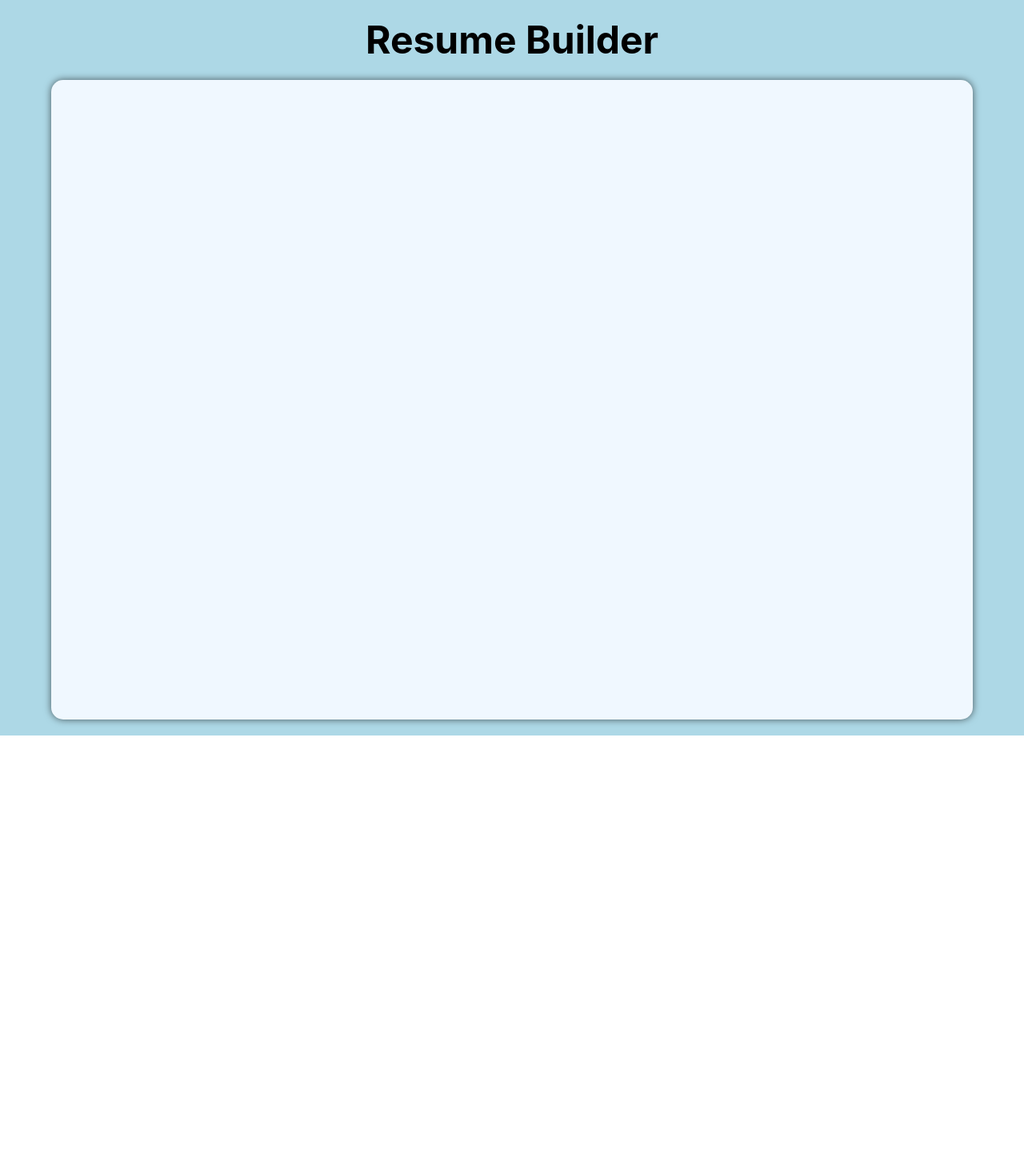
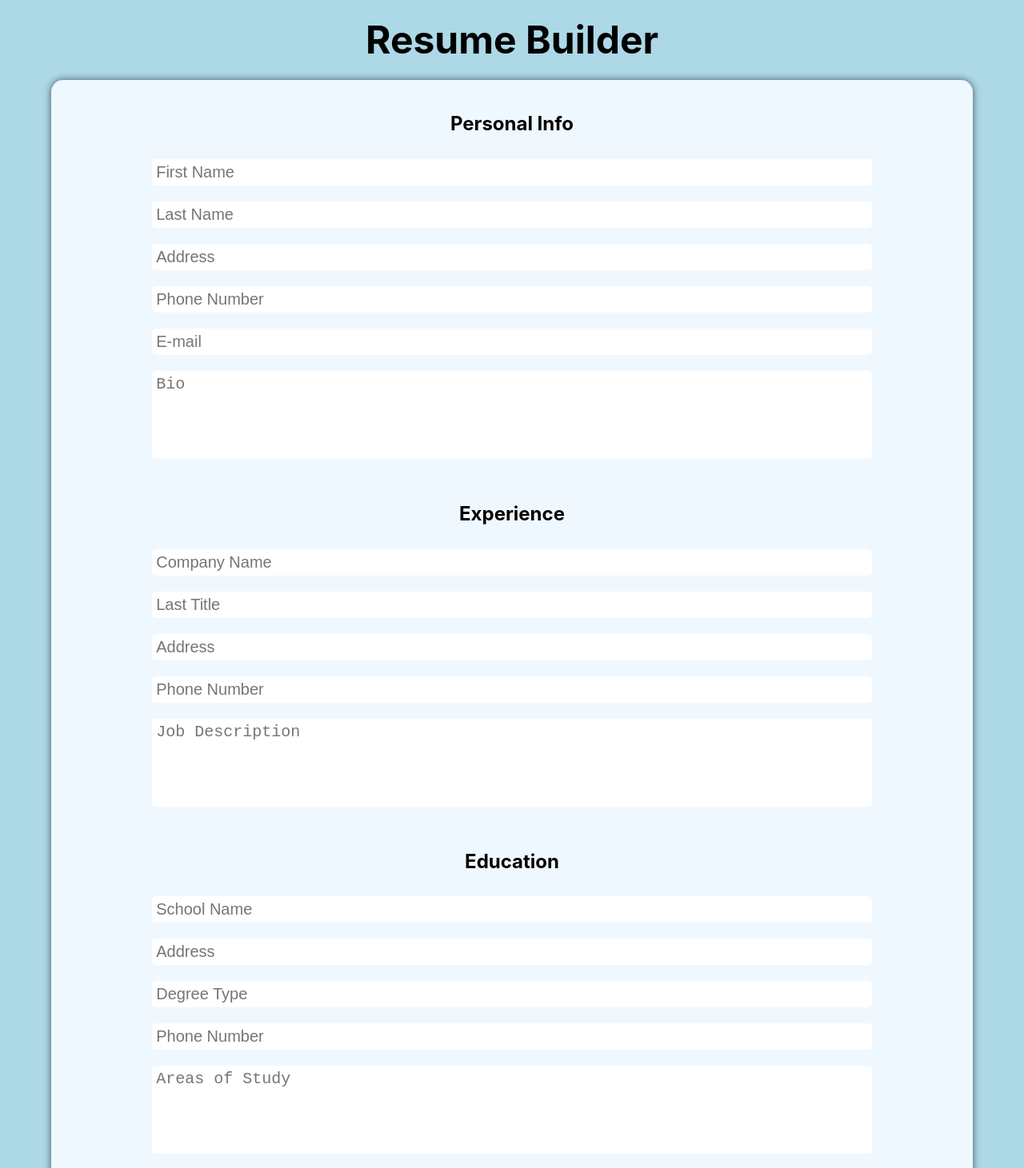
Before and after one commit to chadjcampbell/cv-project, a React (Create React App) app: page / in a window 1280 px wide. Shown: the top 1461 px of the page at 80% size. Before the commit the page ends 920 px from the top, so only its background shows below. Built offline with nearby package versions, Linux system fonts and the light colour scheme.

Commit message:
add basic sections layout

```diff
--- a/src/App.css
+++ b/src/App.css
@@ -4,6 +4,7 @@
   align-items: center;
   justify-content: center;
   background-color: lightblue;
+  min-width: 360px;
 }
 
 .Header {
@@ -15,9 +16,37 @@
 
 .Main {
   margin: 20px 0px;
-  width: 90vw;
+  max-width: 90vw;
   min-height: 100vh;
   border-radius: 15px;
   box-shadow: 0px 0px 10px 0px rgba(0, 0, 0, 0.6);
   background-color: aliceblue;
 }
+
+.section {
+  margin: 20px;
+  display: flex;
+  flex-direction: column;
+  align-items: center;
+  justify-content: center;
+}
+
+form {
+  text-align: center;
+  width: 100%;
+}
+
+input,
+textarea {
+  margin: 10px;
+  font-size: 20px;
+  border: none;
+  border-radius: 5px;
+  padding: 5px;
+  width: 80%;
+}
+
+textarea {
+  resize: none;
+  height: 100px;
+}
--- /dev/null
+++ b/src/Education.js
@@ -0,0 +1,16 @@
+function Education() {
+  return (
+    <div className="Education section">
+      <h2>Education</h2>
+      <form autoComplete="off">
+        <input placeholder="School Name" type="text" name="company"></input>
+        <input placeholder="Address" type="text" name="address"></input>
+        <input placeholder="Degree Type" type="text" name="degree"></input>
+        <input placeholder="Phone Number" type="tel"></input>
+        <textarea placeholder="Areas of Study"></textarea>
+      </form>
+    </div>
+  );
+}
+
+export default Education;
--- /dev/null
+++ b/src/components/Experience.js
@@ -0,0 +1,16 @@
+function Experience() {
+  return (
+    <div className="Experience section">
+      <h2>Experience</h2>
+      <form autoComplete="off">
+        <input placeholder="Company Name" type="text" name="company"></input>
+        <input placeholder="Last Title" type="text" name="ltitle"></input>
+        <input placeholder="Address" type="text" name="address"></input>
+        <input placeholder="Phone Number" type="tel"></input>
+        <textarea placeholder="Job Description"></textarea>
+      </form>
+    </div>
+  );
+}
+
+export default Experience;
--- a/src/components/Main.js
+++ b/src/components/Main.js
@@ -1,5 +1,15 @@
+import Education from "../Education";
+import Experience from "./Experience";
+import Personal from "./Personal";
+
 function Main() {
-  return <div className="Main"></div>;
+  return (
+    <div className="Main">
+      <Personal />
+      <Experience />
+      <Education />
+    </div>
+  );
 }
 
 export default Main;
--- /dev/null
+++ b/src/components/Personal.js
@@ -0,0 +1,17 @@
+function Personal() {
+  return (
+    <div className="Personal section">
+      <h2>Personal Info</h2>
+      <form autoComplete="on">
+        <input placeholder="First Name" type="text" name="fname"></input>
+        <input placeholder="Last Name" type="text" name="lname"></input>
+        <input placeholder="Address" type="text" name="address"></input>
+        <input placeholder="Phone Number" type="tel"></input>
+        <input placeholder="E-mail" type="email"></input>
+        <textarea placeholder="Bio"></textarea>
+      </form>
+    </div>
+  );
+}
+
+export default Personal;
```
